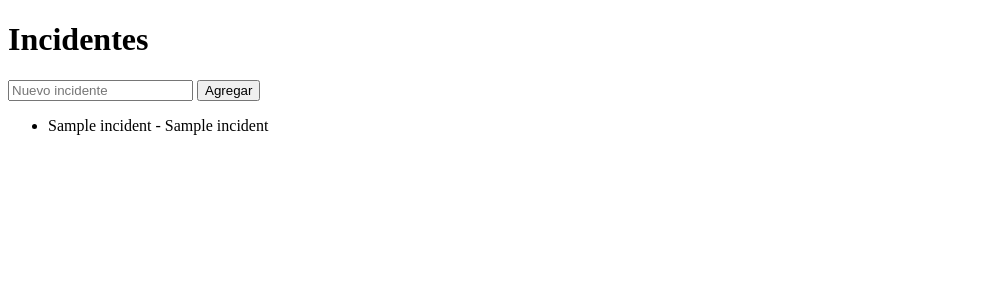
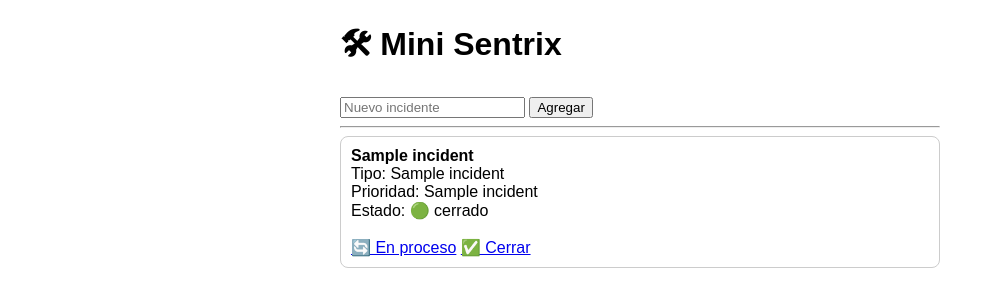
Before and after one commit to awmorante/mini-sentrix, a Flask app: template templates/index.html in a window 1280 px wide. Shown: the top 307 px of the page, without its empty margins (0-995 px from the left). Run offline with Flask 3, Linux system fonts and the light colour scheme; the template is opened without the code that fills it: most values are stand-ins (such as "Sample title", 1, 10 or a date in 2020).

Commit message:
UI mejorada con colores y estados

```diff
--- a/app.py
+++ b/app.py
@@ -1,25 +1,23 @@
 from flask import Flask, render_template, request, redirect
 import sqlite3
-import requests
-
-API_KEY = ""
-
-def clasificar_incidente(texto):
-    texto = texto.lower()
-
-    if "sql" in texto or "db" in texto:
-        return "tipo: base de datos | prioridad: alta"
-    elif "red" in texto or "internet" in texto:
-        return "tipo: red | prioridad: media"
-    elif "server" in texto or "servidor" in texto:
-        return "tipo: servidor | prioridad: alta"
-    else:
-        return "tipo: otro | prioridad: baja"
 
 app = Flask(__name__)
 
 def get_db():
     return sqlite3.connect("database.db")
+
+# 🔥 CLASIFICACIÓN BIEN HECHA
+def clasificar_incidente(texto):
+    texto = texto.lower()
+
+    if "sql" in texto or "db" in texto or "base de datos" in texto:
+        return "base de datos", "alta"
+    elif "red" in texto or "internet" in texto:
+        return "red", "media"
+    elif "server" in texto or "servidor" in texto:
+        return "servidor", "alta"
+    else:
+        return "otro", "baja"
 
 @app.route("/")
 def index():
@@ -34,18 +32,27 @@ def index():
 def add_incident():
     title = request.form["title"]
 
-    clasificacion = clasificar_incidente(title)
+    tipo, prioridad = clasificar_incidente(title)
 
     conn = get_db()
     cursor = conn.cursor()
     cursor.execute(
-        "INSERT INTO incidents (title, status) VALUES (?, ?)",
-        (f"{title} | {clasificacion}", "abierto")
+        "INSERT INTO incidents (title, status, tipo, prioridad) VALUES (?, ?, ?, ?)",
+        (title, "abierto", tipo, prioridad)
     )
     conn.commit()
     conn.close()
 
     return redirect("/")
 
+@app.route("/update/<int:id>/<status>")
+def update_status(id, status):
+    conn = get_db()
+    cursor = conn.cursor()
+    cursor.execute("UPDATE incidents SET status=? WHERE id=?", (status, id))
+    conn.commit()
+    conn.close()
+    return redirect("/")
+
 if __name__ == "__main__":
     app.run(debug=True)
--- /dev/null
+++ b/init_db.py
@@ -0,0 +1 @@
+python init_db.py
--- a/templates/index.html
+++ b/templates/index.html
@@ -2,21 +2,69 @@
 <html>
 <head>
     <title>Mini Sentrix</title>
+	<style>
+.alta {
+    color: red;
+    font-weight: bold;
+}
+
+.media {
+    color: orange;
+}
+
+.baja {
+    color: green;
+}
+
+.container {
+    font-family: Arial;
+    max-width: 600px;
+    margin: auto;
+}
+
+.card {
+    border: 1px solid #ccc;
+    padding: 10px;
+    margin-bottom: 10px;
+    border-radius: 8px;
+}
+</style>
 </head>
 <body>
 
-<h1>Incidentes</h1>
+<div class="container">
+    <h1>🛠 Mini Sentrix</h1>
 
-<form action="/add" method="post">
-    <input type="text" name="title" placeholder="Nuevo incidente">
-    <button type="submit">Agregar</button>
-</form>
+    <form action="/add" method="post">
+        <input type="text" name="title" placeholder="Nuevo incidente">
+        <button type="submit">Agregar</button>
+    </form>
 
-<ul>
+    <hr>
+
     {% for i in incidents %}
-        <li>{{ i[1] }} - {{ i[2] }}</li>
+        <div class="card">
+            <strong>{{ i[1] }}</strong><br>
+
+            Tipo: {{ i[3] }}<br>
+
+            Prioridad:
+            <span class="{{ i[4] }}">{{ i[4] }}</span><br>
+
+            Estado:
+{% if i[2] == "abierto" %}
+    🔴 abierto
+{% elif i[2] == "en_proceso" %}
+    🟡 en proceso
+{% else %}
+    🟢 cerrado
+{% endif %}<br><br>
+
+            <a href="/update/{{ i[0] }}/en_proceso">🔄 En proceso</a>
+            <a href="/update/{{ i[0] }}/cerrado">✅ Cerrar</a>
+        </div>
     {% endfor %}
-</ul>
+</div>
 
 </body>
 </html>
```
